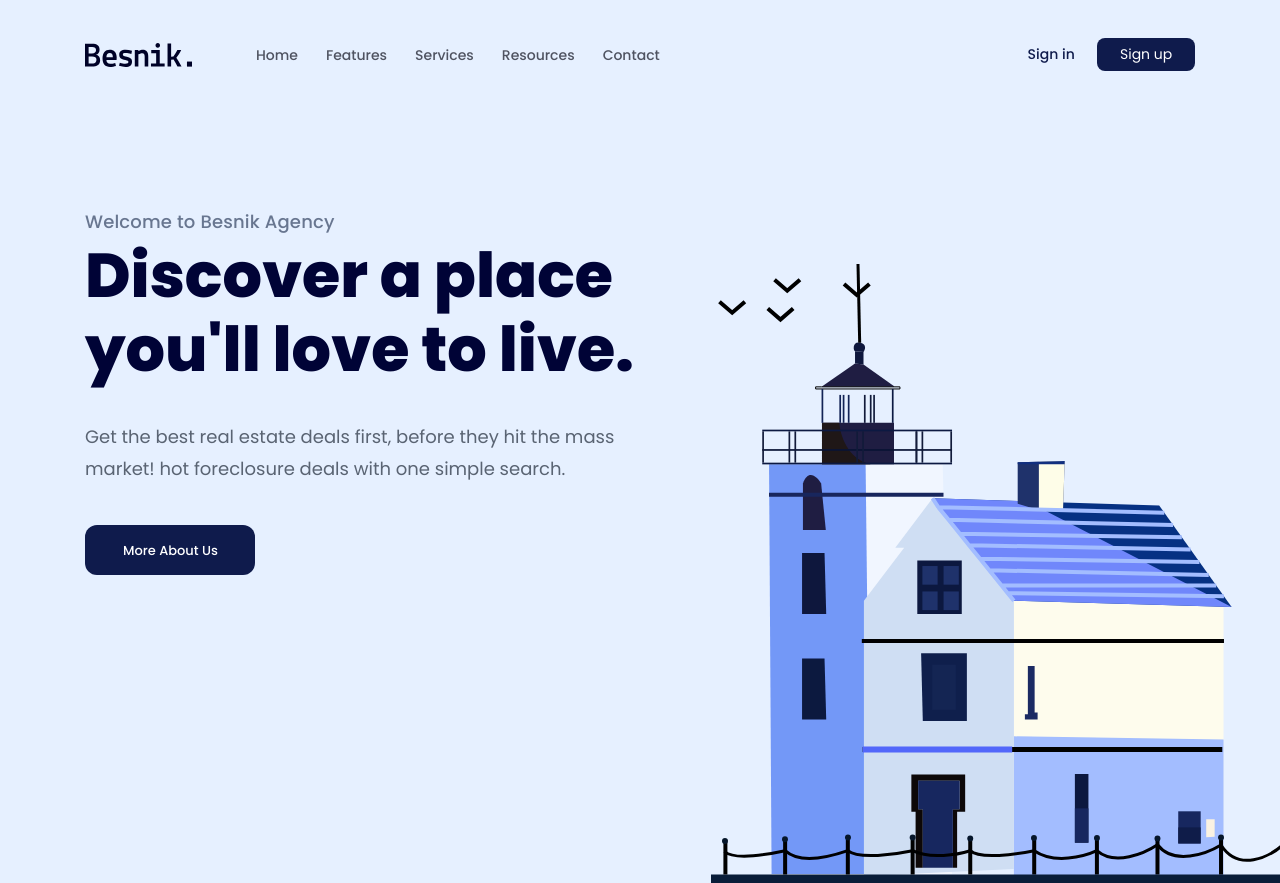
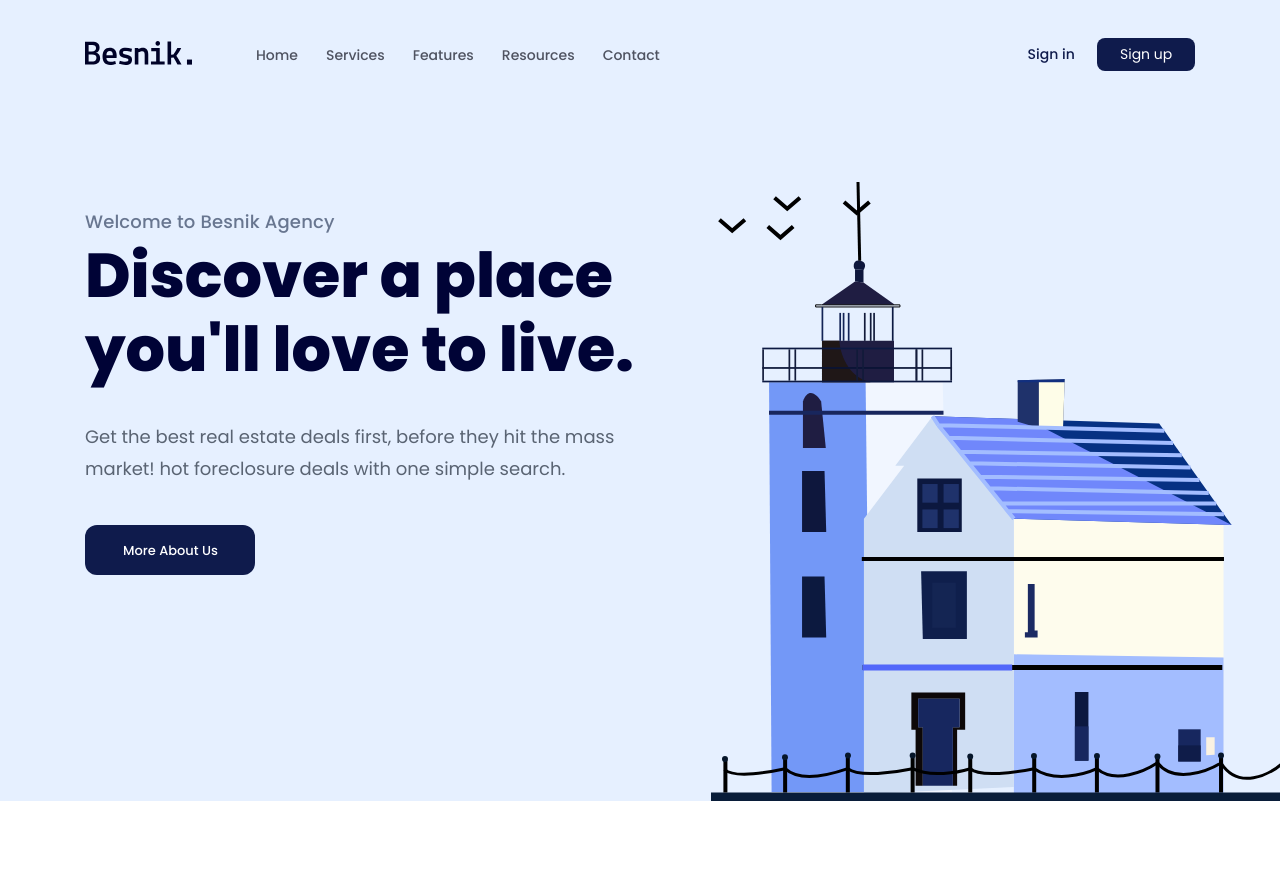
Before and after one commit to ledat139/html-css-01, a plain HTML site: page index.html in a window 1280 px wide. Shown: the top 883 px of the page. Drawn offline with Linux system fonts and the light colour scheme.

Commit message:
Fix bug phần navbar

```diff
--- a/assets/css/styles.css
+++ b/assets/css/styles.css
@@ -1,5 +1,9 @@
 * {
     box-sizing: border-box;
+}
+
+html,body{
+    scroll-behavior: smooth;
 }
 html {
     font-size: 62.5%;
@@ -48,7 +52,7 @@ a {
 .hero-wrap {
     position: relative;
 
-    height: 100vh;
+    height: calc(100vh - 82px);
     background-color: #E6F0FF;
 }
 /* Navbar */
--- a/index.html
+++ b/index.html
@@ -15,18 +15,20 @@
         />
     </head>
     <body>
-        <main>
+        <main id="home">
             <header class="fixed-header">
                 <div class="content">
                     <nav class="navbar">
                         <!-- Logo -->
-                        <img src="./assets/img/Logo.svg" alt="Besnik." />
+                        <a href="/"
+                            ><img src="./assets/img/Logo.svg" alt="Besnik." />
+                        </a>
 
                         <!-- Navigation -->
                         <ul>
-                            <li><a href="#">Home</a></li>
+                            <li><a href="#home">Home</a></li>
+                            <li><a href="#guides">Services</a></li>
                             <li><a href="#featured">Features</a></li>
-                            <li><a href="#guides">Services</a></li>
                             <li><a href="#resouces">Resources</a></li>
                             <li><a href="#Contact">Contact</a></li>
                         </ul>
```
